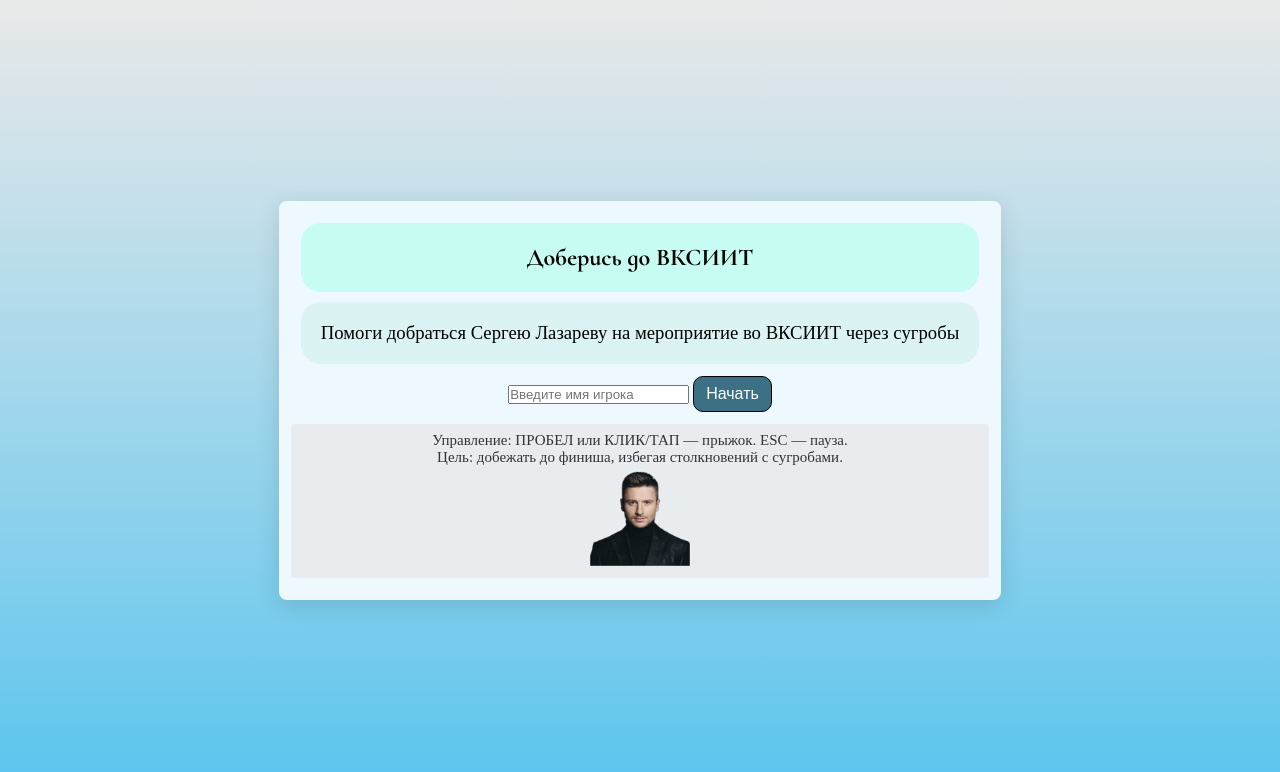
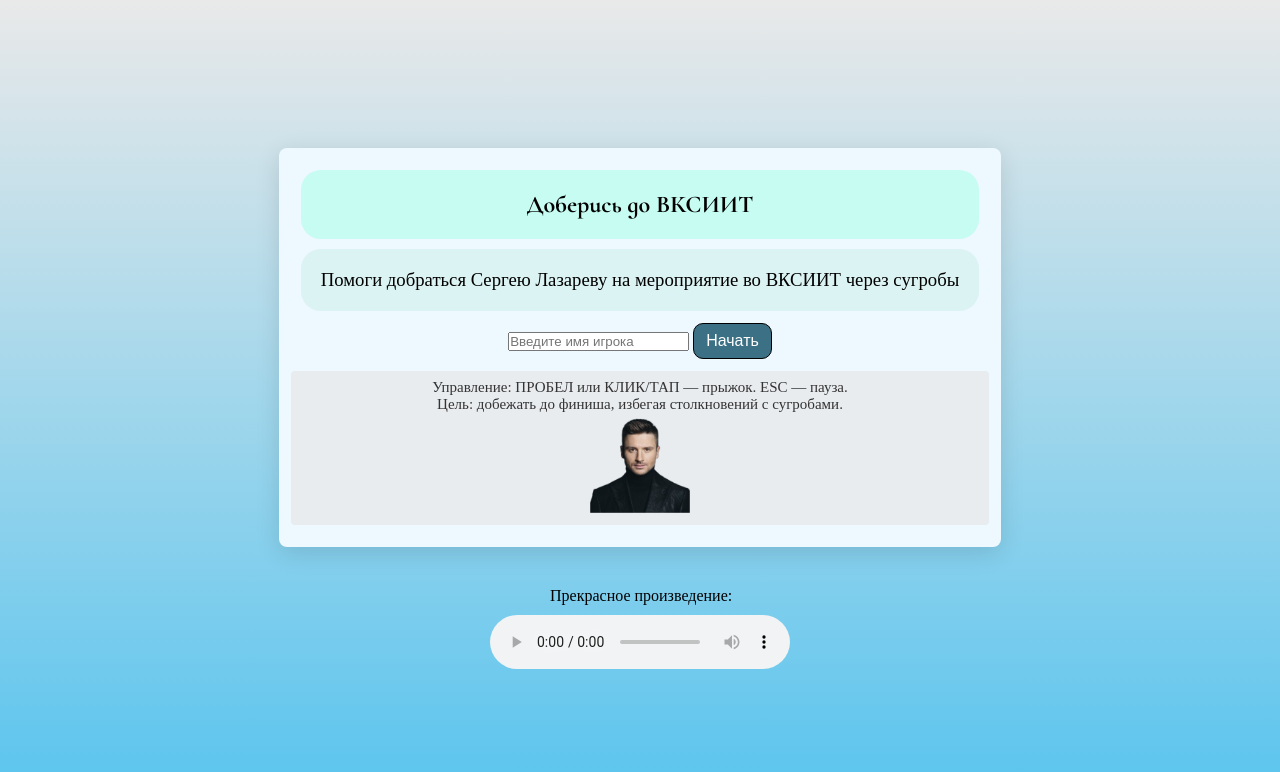
Before and after one commit to feoavd/game_js, a plain HTML site: page index.html in a window 1280 px wide. Drawn offline with Linux system fonts and the light colour scheme.

Commit message:
Update index.html

```diff
--- a/index.html
+++ b/index.html
@@ -50,7 +50,10 @@
     </div>
   </div>
 </div>
-
+        <figure>
+          <figcaption style="margin: 20px 0px 10px 60px;">Прекрасное произведение:</figcaption>
+          <audio controls src="./song.mp3"></audio>
+        </figure>
 <div style="display: none;">
   <img id="myPlayerImage" src="./serg.png" />
   <img id="myBackgroundImage" src="./back.webp" />
```
